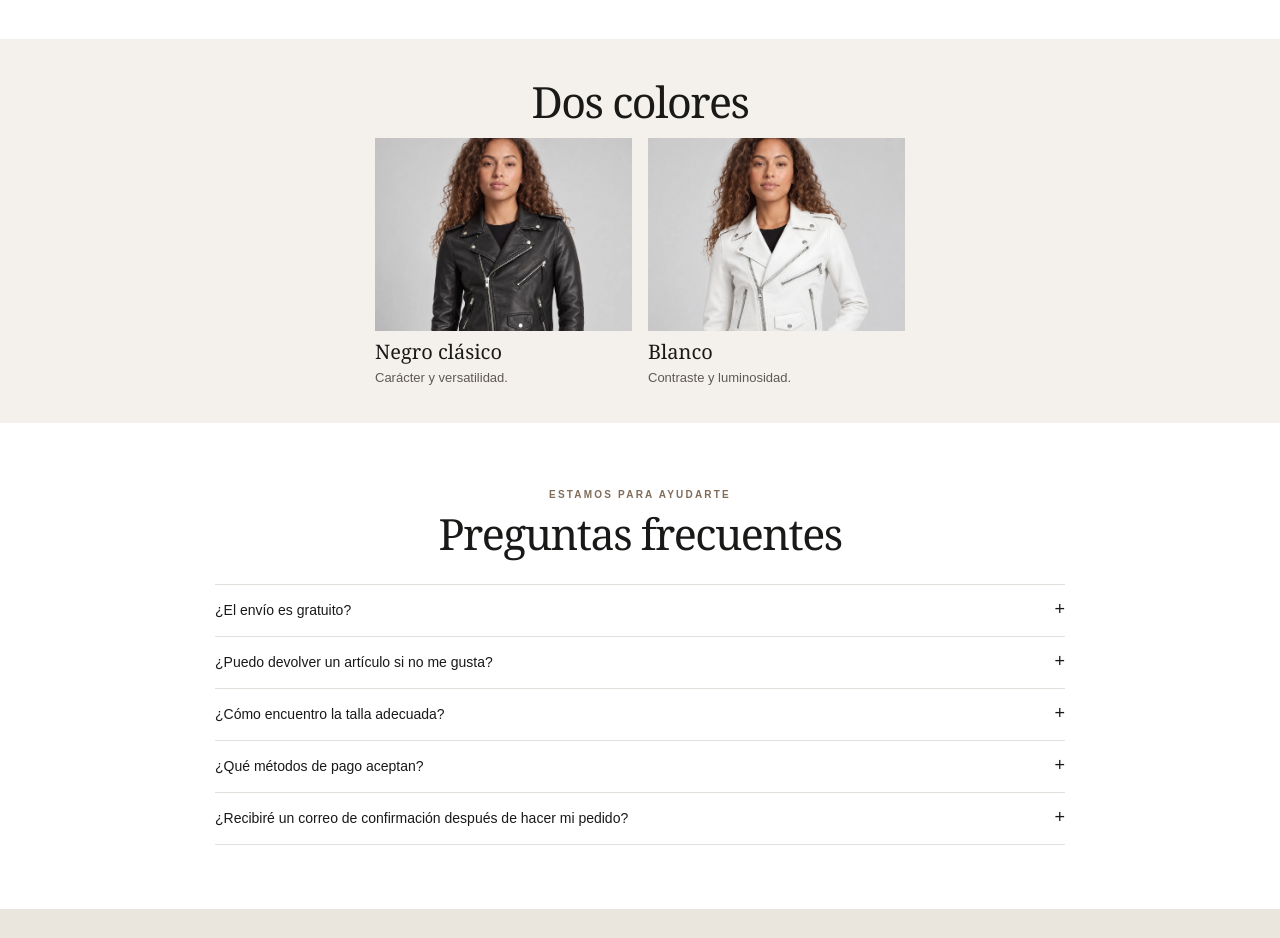
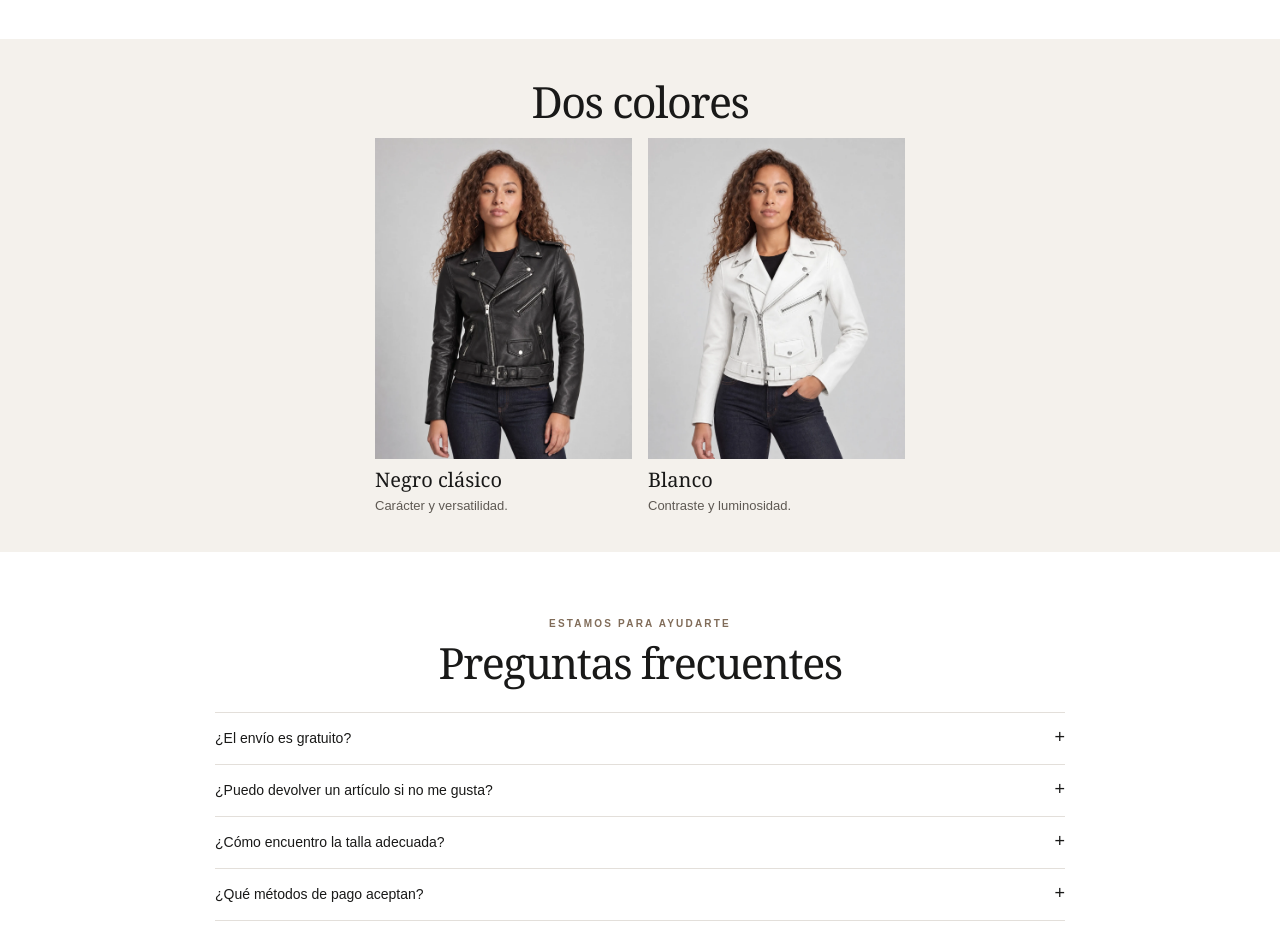
Before and after one commit to lucianasquarzon/klara-voss-cro, a plain HTML site: page index.html in a window 1280 px wide. Shown: the part 1620-2558 px from the top of the page. Drawn offline with Linux system fonts and the light colour scheme.

Commit message:
Mostrar completas las fotos de Dos colores

```diff
--- a/index.html
+++ b/index.html
@@ -130,7 +130,7 @@ html{scroll-behavior:smooth;scroll-padding-top:18px} button{font:inherit;color:i
 .colors{padding:30px 0 36px}
 .colors-grid{max-width:530px;gap:16px}
 .colorcard .color-pick{width:100%;display:block}
-.colorcard img{aspect-ratio:4/3;object-position:center 21%}
+.colorcard img{aspect-ratio:4/5;object-fit:contain;object-position:center}
 .colorcard h3{font-size:20px;margin-top:7px}
 .detail{padding:44px 0}
 .detailphoto img{height:380px}
```
